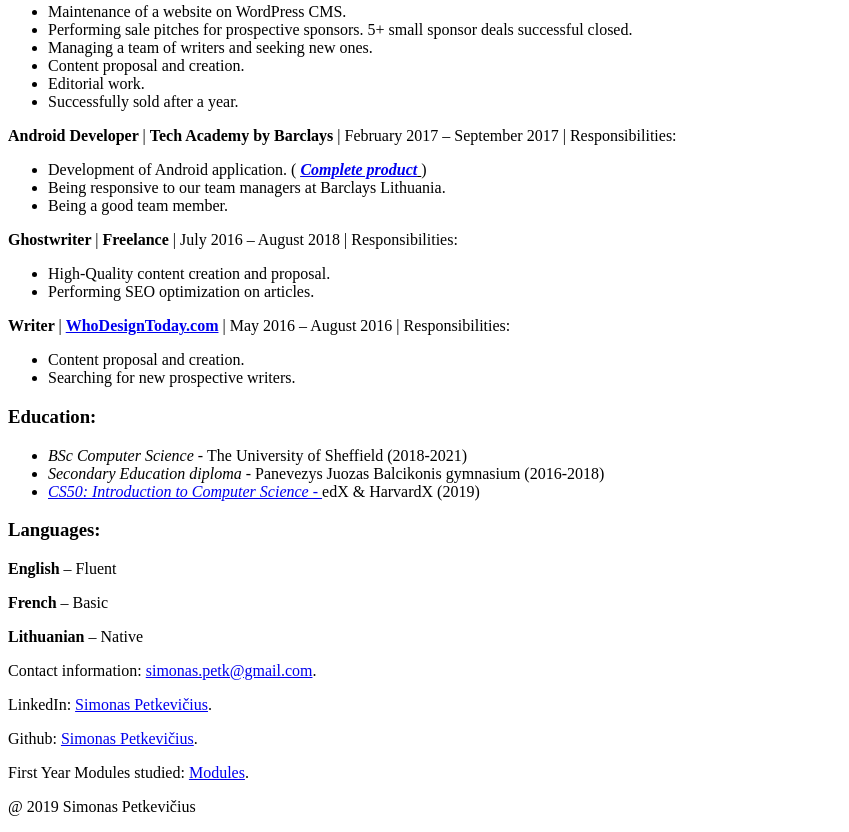
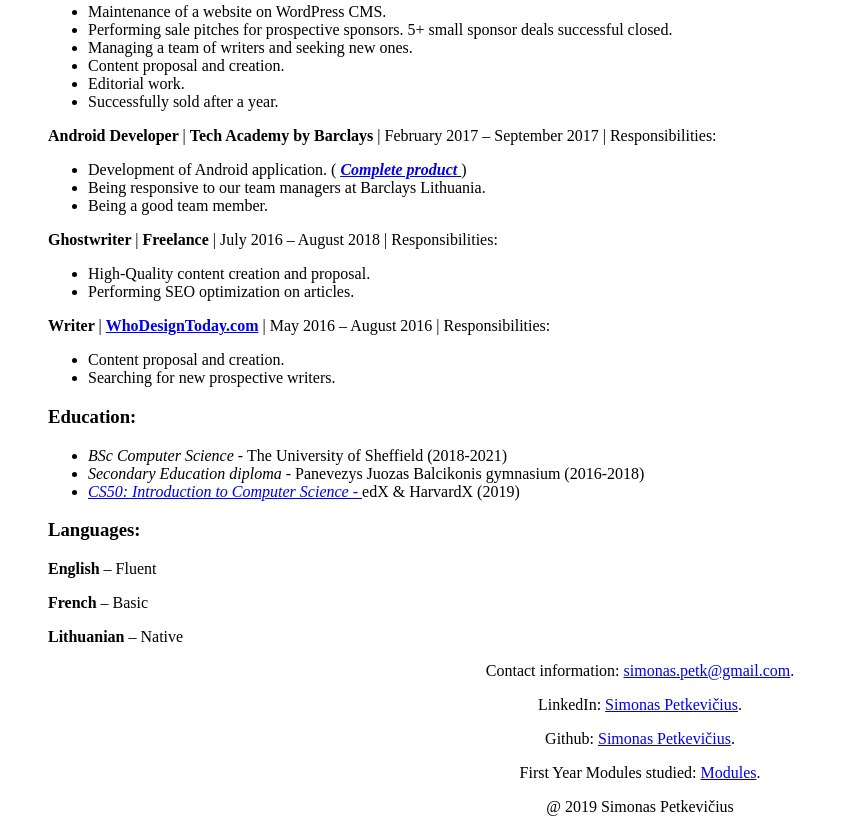
Before and after one commit to SimonasPetk/SimonasPetkeviciusCV, a plain HTML site: page index.html in a window 1280 px wide. Shown: the part 594-1426 px from the top of the page, without its empty margins (0-849 px from the left). Drawn offline with Linux system fonts and the light colour scheme.

Commit message:
minor fixes

```diff
--- a/index.html
+++ b/index.html
@@ -126,7 +126,7 @@
             <strong>Lithuanian</strong> &ndash; Native
           </p>
         </body>
-        <footer>
+        <footer id="footer-container">
           <p>Contact information:
             <a href="mailto:simonas.petk@gmail.com">simonas.petk@gmail.com</a>.
           </p>
--- a/styles.css
+++ b/styles.css
@@ -1,7 +1,7 @@
-.modules footer p, .modules, .main-heading {
+#footer-container, .modules, .main-heading {
 	text-align: center;
 }
-.modules {
+.modules, .index {
 	margin: 0 3em;
 }
 .modules p{
```
Also changed, not shown: modules.html (+1 -1 lines).
